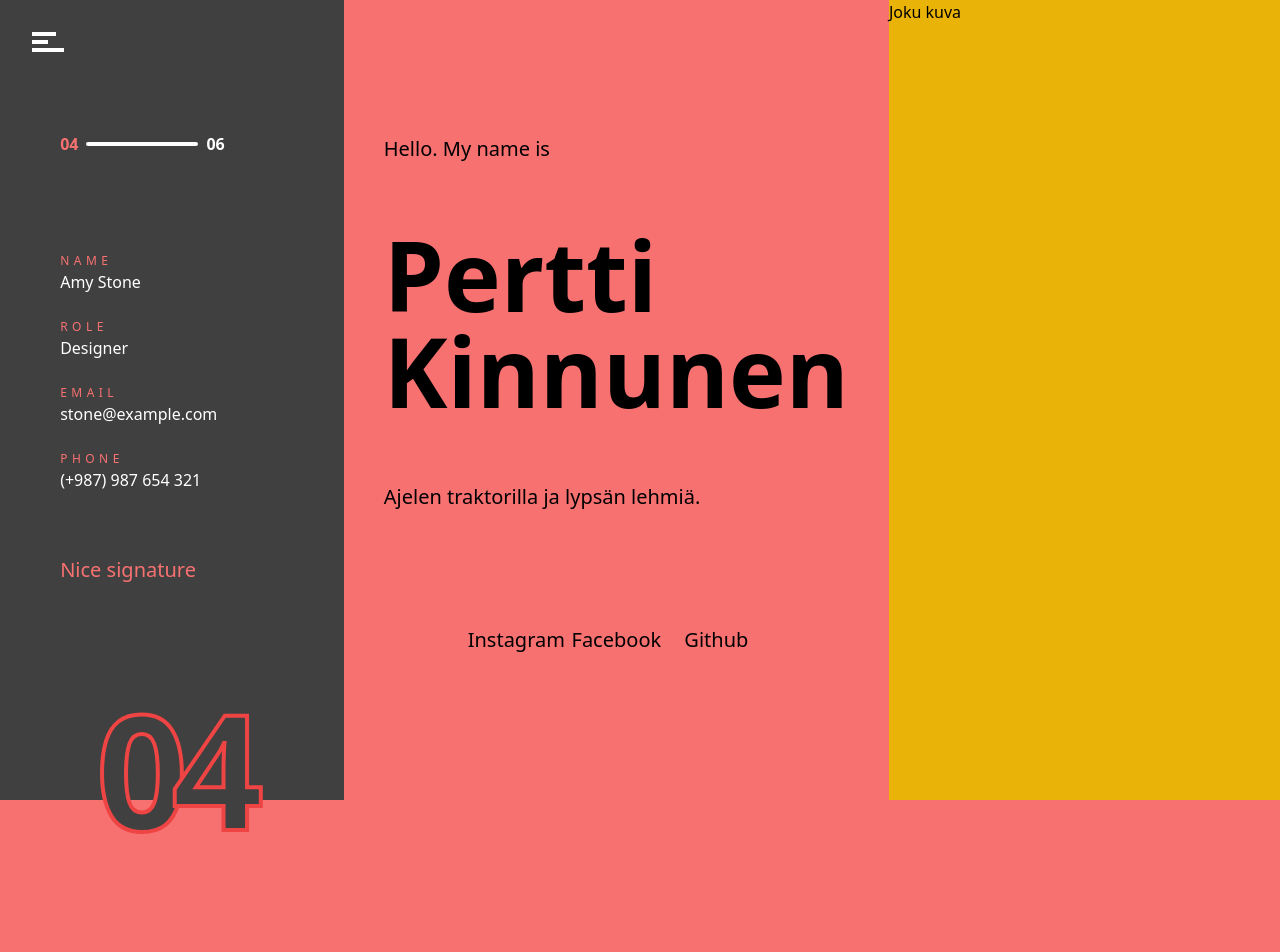
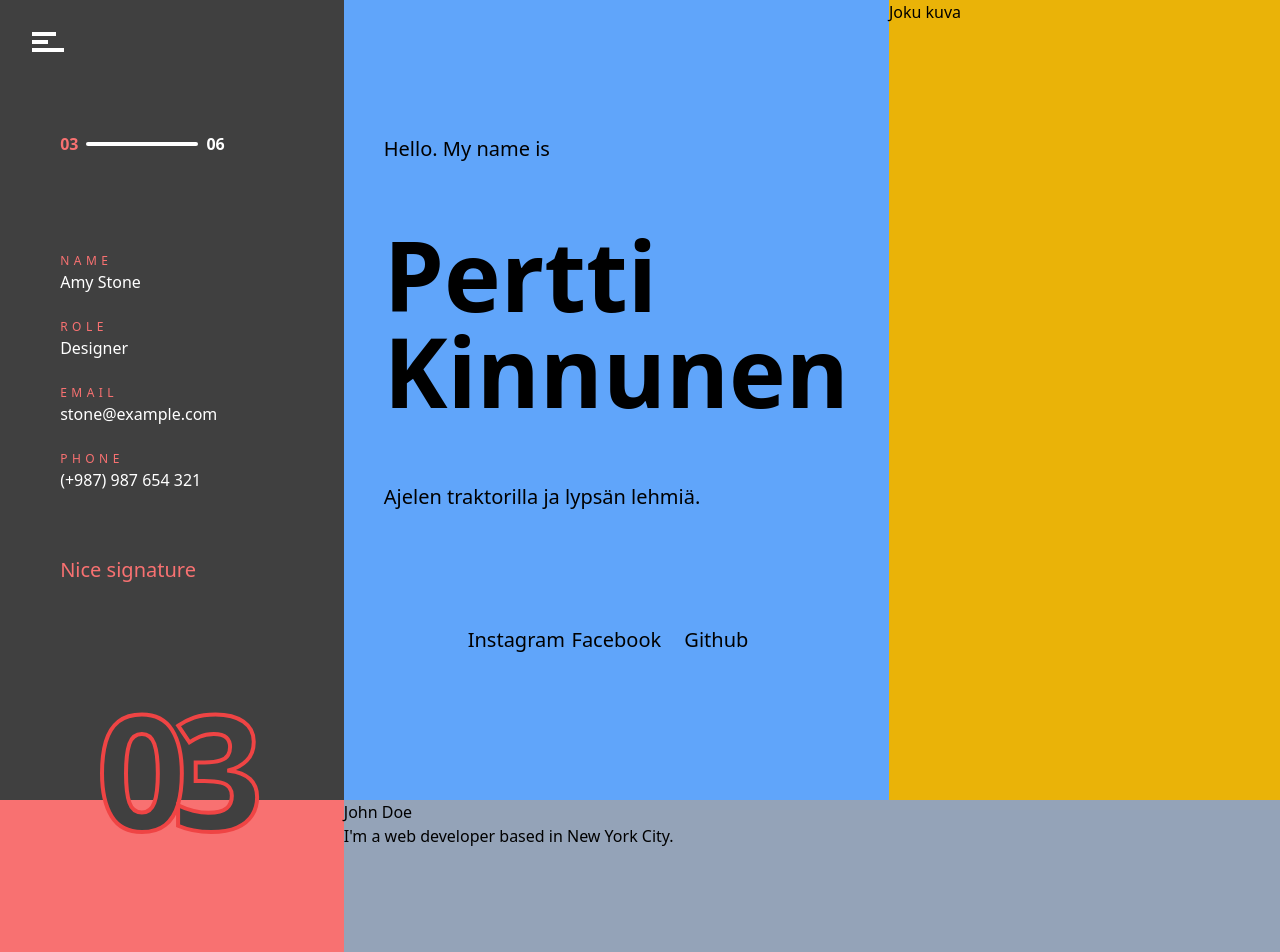
Before and after one commit to Al1babax/portfolioTemplate, a React (Create React App) app in the folder portfolio-template/: page / in a window 1280 px wide. Shown: the top 952 px of the page. Built offline with nearby package versions, Linux system fonts and the light colour scheme.

Commit message:
fixed skeleton

```diff
--- a/portfolio-template/src/components/Bio.jsx
+++ b/portfolio-template/src/components/Bio.jsx
@@ -3,7 +3,7 @@ export function Bio() {
   const socialClasses = "w-[100px] h-[50px] hover:bg-blue-400 hover:scale-105 flex justify-center items-center px-2 py-1 rounded-md";
 
   return (
-    <div className="Bio bg-blue-0 w-full flex h-screen">
+    <div className="Bio bg-blue-400 w-full flex h-screen">
       <div className="info bg-red-0 w-[750px] flex flex-col gap-16 justify-center px-10 text-xl">
         <div className="hello bg-sky-0">
           <p>Hello. My name is</p>
--- a/portfolio-template/src/components/Contact.jsx
+++ b/portfolio-template/src/components/Contact.jsx
@@ -1,6 +1,6 @@
 export function Contact() {
   return (
-    <div className="sidebar">
+    <div className="sidebar w-full bg-green-400 h-[960px]">
       <div className="sidebar__content">
         <h1 className="sidebar__title">John Doe</h1>
         <p className="sidebar__description">
--- a/portfolio-template/src/components/History.jsx
+++ b/portfolio-template/src/components/History.jsx
@@ -1,6 +1,6 @@
 export function History() {
   return (
-    <div className="sidebar">
+    <div className="sidebar  w-full bg-orange-400 h-[960px]">
       <div className="sidebar__content">
         <h1 className="sidebar__title">John Doe</h1>
         <p className="sidebar__description">
--- a/portfolio-template/src/components/Projects.jsx
+++ b/portfolio-template/src/components/Projects.jsx
@@ -1,6 +1,6 @@
 export function Projects() {
   return (
-    <div className="sidebar">
+    <div className="sidebar  w-full bg-slate-400 h-[960px]">
       <div className="sidebar__content">
         <h1 className="sidebar__title">John Doe</h1>
         <p className="sidebar__description">
--- a/portfolio-template/src/components/Sidebar.jsx
+++ b/portfolio-template/src/components/Sidebar.jsx
@@ -29,17 +29,17 @@ export function Sidebar() {
   // Handle the scrolling of the page to change the page number
   function handleScroll() {
     setYscroll(window.scrollY);
-    if (yscroll > 0 && yscroll < 500) {
+    if (yscroll > 0 && yscroll < 960) {
       setPageNumber(1);
-    } else if (yscroll > 500 && yscroll < 1000) {
+    } else if (yscroll > 960 && yscroll < 960*2) {
       setPageNumber(2);
-    } else if (yscroll > 1000 && yscroll < 1500) {
+    } else if (yscroll > 960*2 && yscroll < 960*3) {
       setPageNumber(3);
-    } else if (yscroll > 1500 && yscroll < 2000) {
+    } else if (yscroll > 960*3 && yscroll < 960*4) {
       setPageNumber(4);
-    } else if (yscroll > 2000 && yscroll < 2500) {
+    } else if (yscroll > 960*4 && yscroll < 960*5) {
       setPageNumber(5);
-    } else if (yscroll > 2500 && yscroll < 3000) {
+    } else if (yscroll > 960*5 && yscroll < 960*6) {
       setPageNumber(6);
     }
   }
@@ -65,7 +65,7 @@ export function Sidebar() {
   // Logging states for debugging
   //console.log("screenWidth: ", screenWidth);
   //console.log("screenHeight: ", screenHeight);
-  // console.log("yscroll: ", yscroll);
+  console.log("yscroll: ", yscroll);
   // console.log("pageNumber: ", pageNumber);
   // console.log("pageNumberPosition: ", pageNumberPosition);
 
@@ -89,7 +89,7 @@ export function Sidebar() {
           ></div>
         </button>
       </div>
-      <div className="otherStuff bg-red-0 h-full w-[65%] mx-auto my-20">
+      <div className="otherStuff bg-red-0 h-4/5 w-[65%] mx-auto mt-20">
         <div className="pageNumber flex gap-2 items-center font-bold">
           <p className={`text-red-400 ${pageNumberPosition ? "-translate-x-1" : ""} duration-200 ease-in-out`}>0{pageNumber}</p>
           <div className="line h-1 w-28 bg-white rounded"></div>
--- a/portfolio-template/src/pages/LandingPage.jsx
+++ b/portfolio-template/src/pages/LandingPage.jsx
@@ -6,9 +6,14 @@ import { History } from "../components/History";
 
 export function LandingPage() {
   return (
-    <div className="landing-page flex bg-red-400 w-full h-[2500px]">
+    <div className="landing-page flex bg-red-400 w-full">
       <Sidebar />
-      <Bio />
+      <div className="content w-full">
+        <Bio />
+        <Projects />
+        <History />
+        <Contact />
+      </div>
     </div>
   );
 }
```
